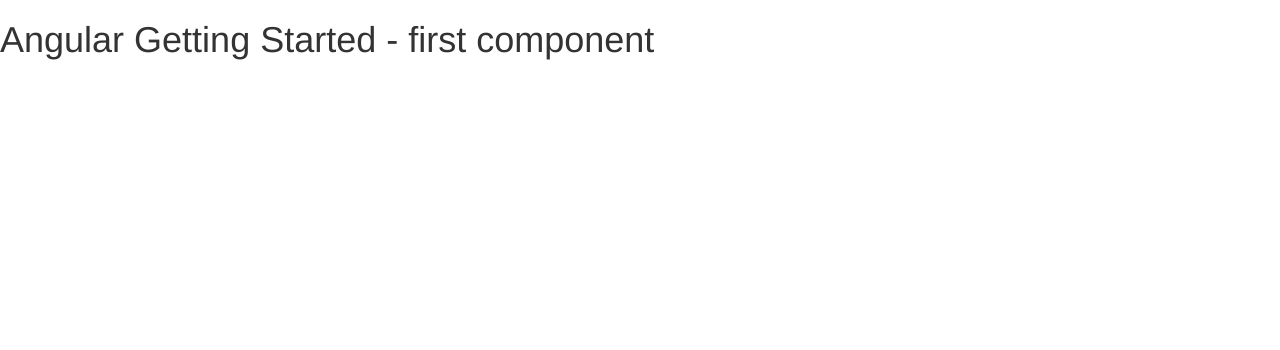
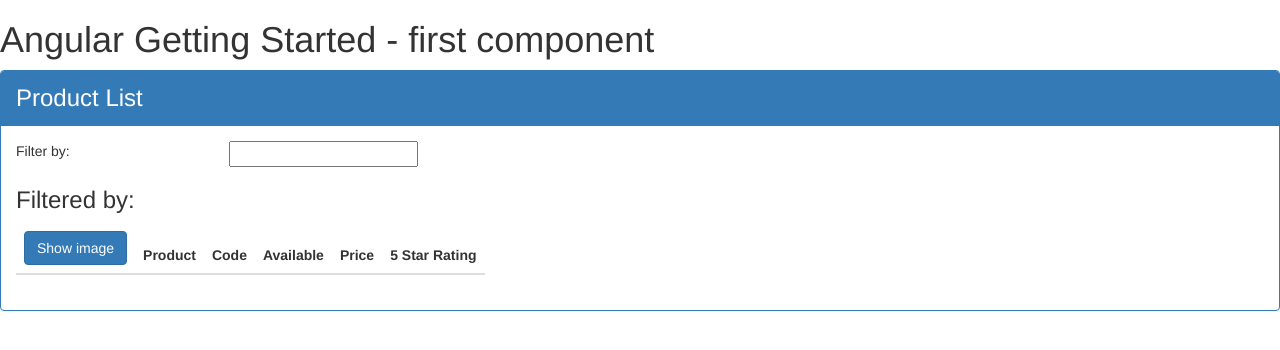
Before and after one commit to kl0sin/Pluralsight, an Angular app in the folder Path/Angular/Angular - Getting Started/: page / in a window 1280 px wide. Shown: the top 350 px of the page. Built offline with nearby package versions, Linux system fonts and the light colour scheme.

Commit message:
Templates, Interpolation, and Directives - own component, module added

```diff
--- a/Path/Angular/Angular - Getting Started/src/app/app.component.ts
+++ b/Path/Angular/Angular - Getting Started/src/app/app.component.ts
@@ -5,6 +5,7 @@
   `
   <div>
     <h1>{{pageTitle}}</h1>
+    <pm-products></pm-products>
   </div>
   `
 })
--- /dev/null
+++ b/Path/Angular/Angular - Getting Started/src/app/products/product-list.component.html
@@ -0,0 +1,39 @@
+<div class="panel panel-primary">
+    <div class="panel-heading">
+        {{pageTitle}}
+    </div>
+    <div class="panel-body">
+        <div class="row">
+            <div class="col-md-2">Filter by:</div>
+            <div class="col-md-4">
+                <input type="text">
+            </div>
+        </div>
+        <div class="row">
+            <div class="col-md-6">
+                <h3>Filtered by: </h3>
+            </div>
+        </div>
+        <div class="table-responsive">
+            <div class="table">
+                <thead>
+                    <tr>
+                        <th>
+                            <button class="btn btn-primary">
+                                Show image
+                            </button>
+                        </th>
+                        <th>Product</th>
+                        <th>Code</th>
+                        <th>Available</th>
+                        <th>Price</th>
+                        <th>5 Star Rating</th>
+                    </tr>
+                </thead>
+                <tbody>
+
+                </tbody>
+            </div>
+        </div>
+    </div>
+</div>
--- /dev/null
+++ b/Path/Angular/Angular - Getting Started/src/app/products/product-list.component.ts
@@ -0,0 +1,10 @@
+import { Component } from '@angular/core';
+
+@Component({
+    selector: "pm-products",
+    templateUrl: './product-list.component.html'
+})
+
+export class ProductListComponent {
+    pageTitle: string = "Product List";
+}
```
Also changed, not shown: Path/Angular/Angular - Getting Started/src/app/app.module.ts (+5 -2 lines).
